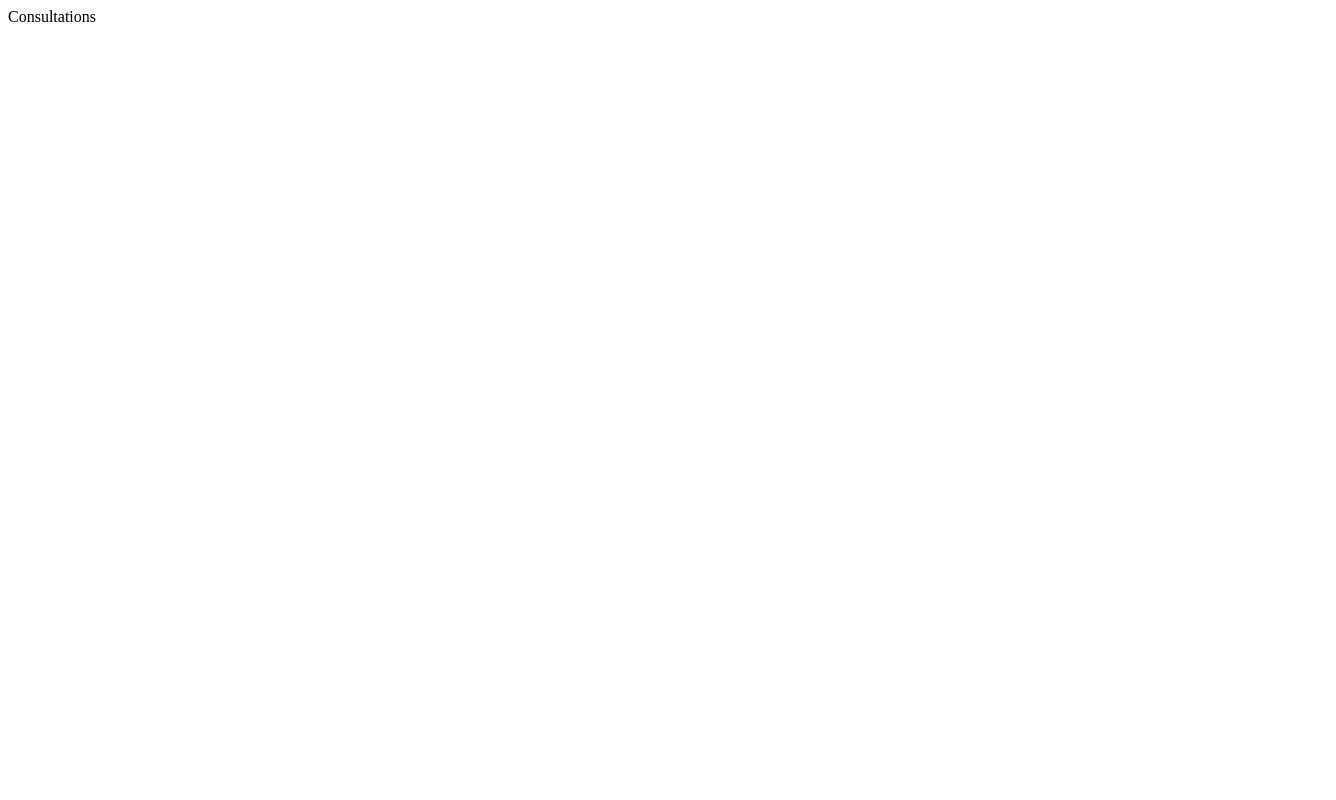
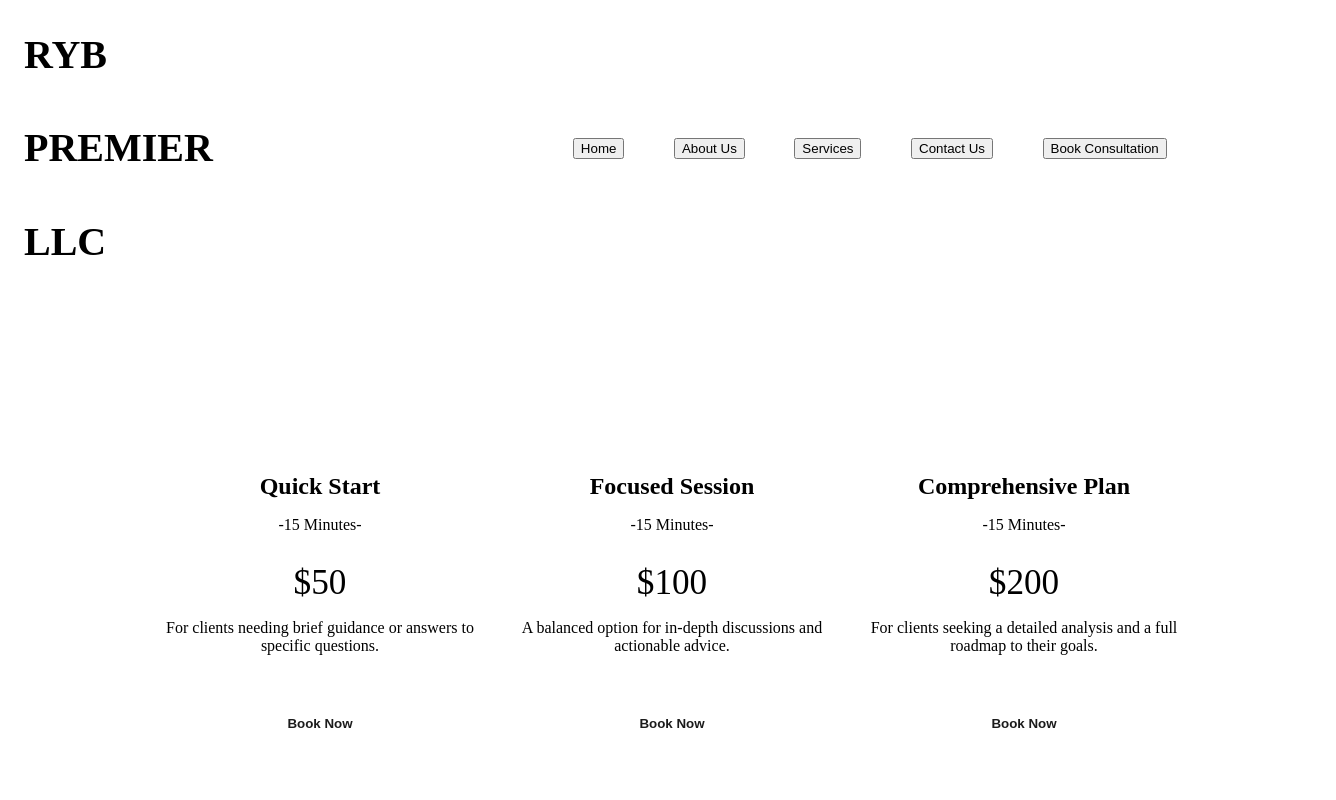
Before and after one commit to famfrank1298/ryb, a Next.js app: page /consultation in a window 1280 px wide. Shown: the top 800 px of the page, 1336 px wide, since content can reach past the window. Built offline with nearby package versions, Linux system fonts and the light colour scheme.

Commit message:
v1 of pricing plans

```diff
--- a/src/app/consultation/page.tsx
+++ b/src/app/consultation/page.tsx
@@ -1,5 +1,14 @@
+import Footer from "@/sections/footer/footer";
+import Nav from "@/sections/nav/nav";
+import Pricing from "@/sections/pricing/pricing";
 import React from "react";
 
 export default function Consultations() {
-  return <div>Consultations</div>;
+  return (
+    <div>
+      <Nav />
+      <Pricing />
+      <Footer />
+    </div>
+  );
 }
--- /dev/null
+++ b/src/components/price-card/priceCard.css
@@ -0,0 +1,60 @@
+.pc-container {
+  width: 100%;
+  padding: 2rem;
+  border-radius: 20px;
+  border: 1px solid var(--goldText);
+  background-color: var(--gray);
+  transition: transform 0.3s ease, box-shadow 0.3s ease;
+}
+
+.pc-container:hover {
+  transform: translateY(-10px);
+  box-shadow: 0 4px 15px rgba(255, 203, 113, 0.3);
+}
+
+.pc-title {
+  font-size: 1.5rem;
+  color: var(--goldText);
+  margin-bottom: 0.5rem;
+  font-weight: 600;
+  text-align: center;
+}
+
+.pc-duration {
+  font-size: 1rem;
+  color: var(--foreground);
+  font-weight: 400;
+  margin-bottom: 1rem;
+  text-align: center;
+}
+
+.pc-price {
+  font-size: 2.2rem;
+  color: var(--foreground);
+  font-weight: 500;
+  margin-bottom: 1rem;
+  text-align: center;
+}
+
+.pc-description {
+  font-size: 1rem;
+  color: var(--foreground);
+  margin-bottom: 3rem;
+  text-align: center;
+}
+
+.pc-button {
+  padding: 0.8rem 2rem;
+  background-color: var(--goldText);
+  color: #1b1b1b;
+  border: none;
+  border-radius: 30px;
+  font-weight: 700;
+  cursor: pointer;
+  transition: background-color 0.3s ease;
+  width: 100%;
+}
+
+.pc-button:hover {
+  background-color: #d4a13b;
+}
--- /dev/null
+++ b/src/components/price-card/priceCard.tsx
@@ -0,0 +1,27 @@
+import React from "react";
+import { Button } from "../ui/button";
+import "./priceCard.css";
+
+const PriceCard = ({
+  title,
+  price,
+  description,
+  duration,
+}: {
+  title: string;
+  price: string;
+  description: string;
+  duration: string;
+}) => {
+  return (
+    <div className="pc-container">
+      <h3 className="pc-title">{title}</h3>
+      <p className="pc-duration">-{duration}-</p>
+      <h2 className="pc-price">{price}</h2>
+      <p className="pc-description">{description}</p>
+      <Button className="pc-button">Book Now</Button>
+    </div>
+  );
+};
+
+export default PriceCard;
--- /dev/null
+++ b/src/sections/pricing/pricing.css
@@ -0,0 +1,7 @@
+.pricing-container {
+  display: grid;
+  grid-template-columns: repeat(3, 1fr);
+  width: 80vw;
+  margin: 8rem auto;
+  gap: 2rem;
+}
--- /dev/null
+++ b/src/sections/pricing/pricing.tsx
@@ -0,0 +1,52 @@
+import PriceCard from "@/components/price-card/priceCard";
+import React from "react";
+import "./pricing.css";
+
+export default function Pricing() {
+  const plans = [
+    {
+      title: "Quick Start",
+      price: "$50",
+      duration: "15 Minutes",
+      description:
+        "For clients needing brief guidance or answers to specific questions.",
+    },
+    {
+      title: "Focused Session",
+      price: "$100",
+      duration: "30 Minutes",
+      description:
+        "A balanced option for in-depth discussions and actionable advice.",
+    },
+    {
+      title: "Comprehensive Plan",
+      price: "$200",
+      duration: "1 Hour",
+      description:
+        "For clients seeking a detailed analysis and a full roadmap to their goals.",
+    },
+  ];
+
+  return (
+    <div className="pricing-container">
+      <PriceCard
+        title={plans[0].title}
+        price={plans[0].price}
+        duration={plans[0].duration}
+        description={plans[0].description}
+      />
+      <PriceCard
+        title={plans[1].title}
+        price={plans[1].price}
+        duration={plans[0].duration}
+        description={plans[1].description}
+      />
+      <PriceCard
+        title={plans[2].title}
+        price={plans[2].price}
+        duration={plans[0].duration}
+        description={plans[2].description}
+      />
+    </div>
+  );
+}
```
